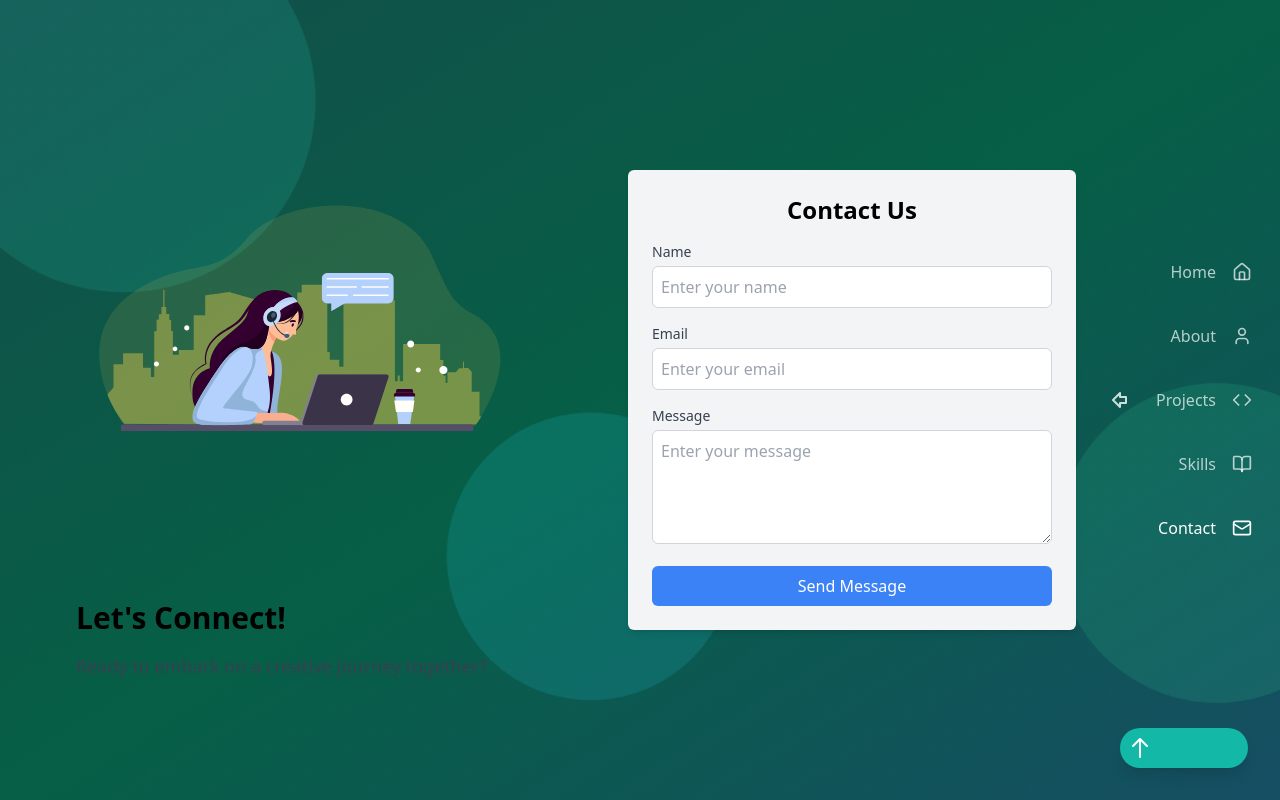
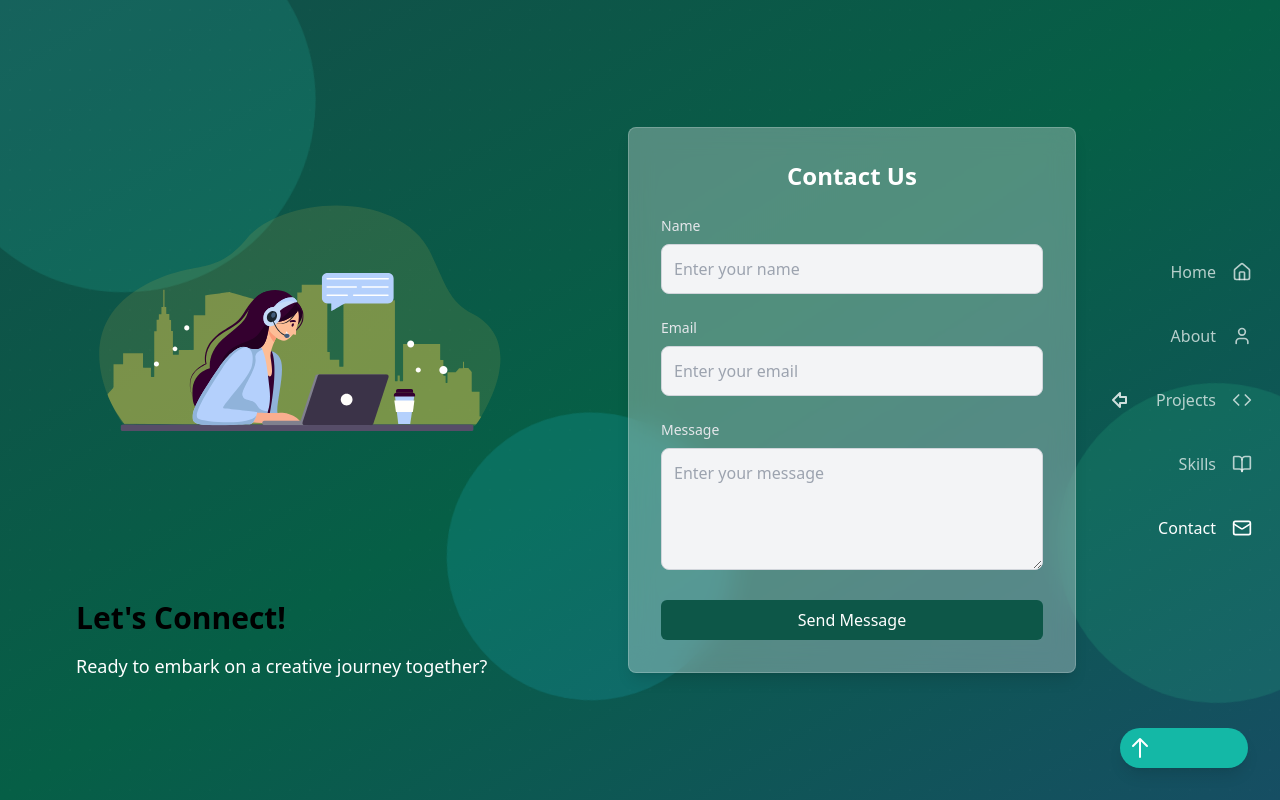
Before and after one commit to nafisa-lubaba/Nafisa_Lubaba_Protfolio, a React (Vite) app: page /contact in a window 1280 px wide. Built offline with nearby package versions, Linux system fonts and the light colour scheme.

Commit message:
added-update

```diff
--- a/src/Pages/Contact.jsx
+++ b/src/Pages/Contact.jsx
@@ -41,7 +41,10 @@ const Contact = () => {
   return (
     <section className="contact-section min-h-screen flex flex-col lg:flex-row items-center justify-center px-6">
       {/* Left Side: Lottie Animation and Introductory Text */}
-      <motion.div className="lg:w-1/2 text-center lg:text-left" variants={fadeIn}>
+      <motion.div
+        className="lg:w-1/2 w-full text-center lg:text-left mb-12 lg:mb-0"
+        variants={fadeIn}
+      >
         <motion.div
           className="w-full max-w-md mx-auto lg:mx-0"
           initial={{ scale: 0 }}
@@ -53,23 +56,23 @@ const Contact = () => {
         <motion.h2 className="text-3xl font-bold mt-8" variants={fadeIn}>
           Let's Connect!
         </motion.h2>
-        <motion.p className="text-gray-700 mt-4 text-lg" variants={fadeIn}>
+        <motion.p className="text-white mt-4 text-lg" variants={fadeIn}>
           Ready to embark on a creative journey together?
         </motion.p>
       </motion.div>
 
       {/* Right Side: Contact Form */}
-      <motion.div className="lg:w-1/2 w-full max-w-md mt-12 lg:mt-0" variants={fadeIn}>
-        <form
-          onSubmit={handleSubmit}
-          className="bg-gray-100 p-6 rounded-md shadow-md"
-        >
-          <h2 className="text-2xl font-bold mb-4 text-center">Contact Us</h2>
+      <motion.div
+        className="lg:w-1/2 w-full max-w-md p-8 rounded-lg shadow-lg backdrop-blur-md bg-white/30 bg-opacity-40 border border-white/20"
+        variants={fadeIn}
+      >
+        <form onSubmit={handleSubmit}>
+          <h2 className="text-2xl font-bold mb-6 text-white text-center">Contact Us</h2>
           {["name", "email", "message"].map((field) => (
-            <div key={field} className="mb-4">
+            <div key={field} className="mb-6">
               <label
                 htmlFor={field}
-                className="block text-sm font-medium text-gray-700 mb-1"
+                className="block text-sm font-medium text-gray-200 mb-2"
               >
                 {field.charAt(0).toUpperCase() + field.slice(1)}
               </label>
@@ -80,7 +83,7 @@ const Contact = () => {
                   rows="4"
                   value={formData[field]}
                   onChange={handleChange}
-                  className="w-full border border-gray-300 rounded-md p-2 focus:outline-none focus:ring-2 focus:ring-blue-500"
+                  className="w-full border border-gray-300 rounded-lg p-3 focus:outline-none focus:ring-2 focus:ring-green-400 bg-gray-100 text-gray-900"
                   placeholder={`Enter your ${field}`}
                 />
               ) : (
@@ -90,7 +93,7 @@ const Contact = () => {
                   type={field === "email" ? "email" : "text"}
                   value={formData[field]}
                   onChange={handleChange}
-                  className="w-full border border-gray-300 rounded-md p-2 focus:outline-none focus:ring-2 focus:ring-blue-500"
+                  className="w-full border border-gray-300 rounded-lg p-3 focus:outline-none focus:ring-2 focus:ring-green-400 bg-gray-100 text-gray-900"
                   placeholder={`Enter your ${field}`}
                 />
               )}
@@ -98,7 +101,7 @@ const Contact = () => {
           ))}
           <button
             type="submit"
-            className="w-full bg-blue-500 text-white py-2 rounded-md hover:bg-blue-600 transition"
+            className="w-full bg-[#0d5748] text-white py-2 rounded-md hover:bg-[#0b7061] transition"
           >
             Send Message
           </button>
--- a/src/Pages/Home.jsx
+++ b/src/Pages/Home.jsx
@@ -1,13 +1,13 @@
-import  { useState, useEffect } from 'react';
+import { useState, useEffect } from 'react';
 import Lottie from 'react-lottie';
 import animationData from "../assets/Hi.json";
 import { GithubIcon, LinkedinIcon, MailIcon, ChevronDownIcon } from 'lucide-react';
+import { Link } from 'react-router-dom';
 
 const Home = () => {
   const [mousePosition, setMousePosition] = useState({ x: 0, y: 0 });
   const [isLoaded, setIsLoaded] = useState(false);
 
-  const [hoveredIcon, setHoveredIcon] = useState(null);
   // Mouse parallax effect
   useEffect(() => {
     const handleMouseMove = (e) => {
@@ -32,7 +32,6 @@ const Home = () => {
     },
   };
 
-  // Animated background bubbles
   const Bubble = ({ className }) => (
     <div
       className={`absolute rounded-full backdrop-blur-3xl ${className}`}
@@ -41,6 +40,7 @@ const Home = () => {
       }}
     />
   );
+
   const SocialIcon = ({ Icon, href, label }) => (
     <a
       href={href}
@@ -49,20 +49,16 @@ const Home = () => {
       rel="noopener noreferrer"
     >
       <div
-        className={`
-          p-4 rounded-full bg-white/10 backdrop-blur-md
+        className="p-4 rounded-full bg-white/10 backdrop-blur-md
                   transform transition-all duration-300
-          hover:bg-white/20 hover:scale-110
-        `}
+                  hover:bg-white/20 hover:scale-110"
       >
         <Icon className="w-6 h-6 text-white" />
       </div>
       <span
-        className={`
-          absolute -bottom-8 left-1/2 -translate-x-1/2
+        className="absolute -bottom-8 left-1/2 -translate-x-1/2
                   text-sm text-white opacity-0 transition-all duration-300
-          group-hover:opacity-100
-        `}
+                  group-hover:opacity-100"
       >
         {label}
       </span>
@@ -76,62 +72,43 @@ const Home = () => {
         <Bubble className="w-96 h-96 bg-teal-400/30 -top-20 -left-20 animate-float-slow" />
         <Bubble className="w-80 h-80 bg-emerald-400/30 top-1/2 -right-20 animate-float-medium" />
         <Bubble className="w-72 h-72 bg-cyan-400/30 bottom-20 left-1/3 animate-float-fast" />
-
         <div className="absolute inset-0 opacity-30">
           <div className="absolute w-full h-full bg-[radial-gradient(circle_at_50%_50%,rgba(255,255,255,0.1)_1px,transparent_1px)] bg-[length:20px_20px]" />
         </div>
       </div>
 
-    <div className="relative z-10 container mx-auto px-6 h-screen flex items-center">
-      <div className="grid grid-cols-1 md:grid-cols-2 gap-16 items-center w-full">
-        {/* Text content */}
-        <div className="text-white space-y-8 transform transition-all duration-1000 delay-300">
-          <h2 className="text-6xl font-bold leading-tight">
+      <div className="relative z-10 container mx-auto px-6 h-screen flex flex-col md:flex-row items-center">
+        <div className="w-full md:w-1/2 text-center md:text-left space-y-8">
+          <h2 className="text-4xl md:text-6xl font-bold leading-tight text-white">
             Hi, I'm{' '}
             <span className="text-transparent bg-clip-text bg-gradient-to-r from-teal-300 via-cyan-300 to-emerald-300">
               Nafisa Lubaba
             </span>
           </h2>
-          <p className="text-xl text-gray-300 leading-relaxed">
+          <p className="text-lg md:text-xl text-gray-300 leading-relaxed">
             Front-End Developer passionate about creating dynamic and user-friendly websites.
           </p>
-          <div className="flex gap-4">
-            <button className="bg-teal-500 hover:bg-teal-400 text-white px-8 py-3 rounded-lg font-semibold transform hover:scale-105 transition-all">
+          <div className="flex flex-col md:flex-row gap-4 justify-center md:justify-start">
+            <Link to='/projects' className="bg-teal-500 hover:bg-teal-400 text-white px-8 py-3 rounded-lg font-semibold transform hover:scale-105 transition-all">
               See My Work
-            </button>
-            <button className="border border-teal-500 text-teal-300 hover:bg-teal-500/10 px-8 py-3 rounded-lg font-semibold transform hover:scale-105 transition-all">
+            </Link>
+            <Link to="/contact" className="border border-teal-500 text-teal-300 hover:bg-teal-500/10 px-8 py-3 rounded-lg font-semibold transform hover:scale-105 transition-all">
               Contact Me
-            </button>
+            </Link>
           </div>
-
-          {/* Social Icons */}
           <div className="flex gap-6 justify-center md:justify-start mt-12">
             {[
-    {
-      Icon: GithubIcon,
-      href: "https://github.com/nafisa-lubaba",
-      label: "GitHub"
-    },
-    {
-      Icon: LinkedinIcon,
-      href: "https://www.linkedin.com/in/nafisalubabain/",
-      label: "LinkedIn"
-    },
-    {
-      Icon: MailIcon,
-      href: "mailto:nafisalubaba71@gmail.com",
-      label: "Email"
-    }
+              { Icon: GithubIcon, href: "https://github.com/nafisa-lubaba", label: "GitHub" },
+              { Icon: LinkedinIcon, href: "https://www.linkedin.com/in/nafisalubabain/", label: "LinkedIn" },
+              { Icon: MailIcon, href: "mailto:nafisalubaba71@gmail.com", label: "Email" },
             ].map((social) => (
               <SocialIcon key={social.label} {...social} />
             ))}
           </div>
         </div>
 
-        {/* Lottie animation */}
-        <div className="flex justify-center items-center">
-          <div
-            className="w-full max-w-md transform hover:scale-105 transition-transform duration-300"
+        <div className="w-full md:w-1/2 flex justify-center items-center mt-8 md:mt-0">
+          <div className="w-full max-w-md transform hover:scale-105 transition-transform duration-300"
             style={{
               transform: `translate(${mousePosition.x * -0.2}px, ${mousePosition.y * -0.2}px)`,
             }}
@@ -141,14 +118,11 @@ const Home = () => {
         </div>
       </div>
 
-      {/* Scroll indicator */}
       <div className="absolute bottom-8 left-1/2 transform -translate-x-1/2">
         <ChevronDownIcon className="w-8 h-8 text-white/50 animate-bounce" />
-      </div>
       </div>
     </section>
   );
 };
 
-
 export default Home;
--- a/src/Pages/Projects.jsx
+++ b/src/Pages/Projects.jsx
@@ -44,9 +44,11 @@ const Projects = () => {
           />
         </svg>
       </div>
-      <h2 className="text-4xl font-bold text-white relative z-10">
-        My Unique Projects
-      </h2>
+      <div className="text-center mb-12">
+        <h2 className="inline-block text-2xl font-bold text-emerald-400 border-b-2 border-emerald-400 pb-2">
+          My Projects
+        </h2>
+      </div>
       <div className="mt-8 grid grid-cols-1 md:grid-cols-2 lg:grid-cols-3 gap-12 px-8 relative z-10">
         {projects.map((project, index) => (
           <div
--- a/src/Pages/Skills.jsx
+++ b/src/Pages/Skills.jsx
@@ -169,9 +169,11 @@ const Skills = () => {
           transition={{ duration: 0.5 }}
           className="text-center mb-12"
         >
-          <h2 className="text-4xl font-bold ">
-            Technical Skills
-          </h2>
+           <div className="text-center mb-12">
+        <h2 className="inline-block text-2xl font-bold text-emerald-400 border-b-2 border-emerald-400 pb-2">
+          Technical Skills
+        </h2>
+      </div>
           <p className="mt-4 text-gray-200 max-w-2xl mx-auto">
             A comprehensive overview of my technical expertise and proficiency
             levels in various technologies and tools.
```
Lines whose indentation alone changed are shown as unchanged.
